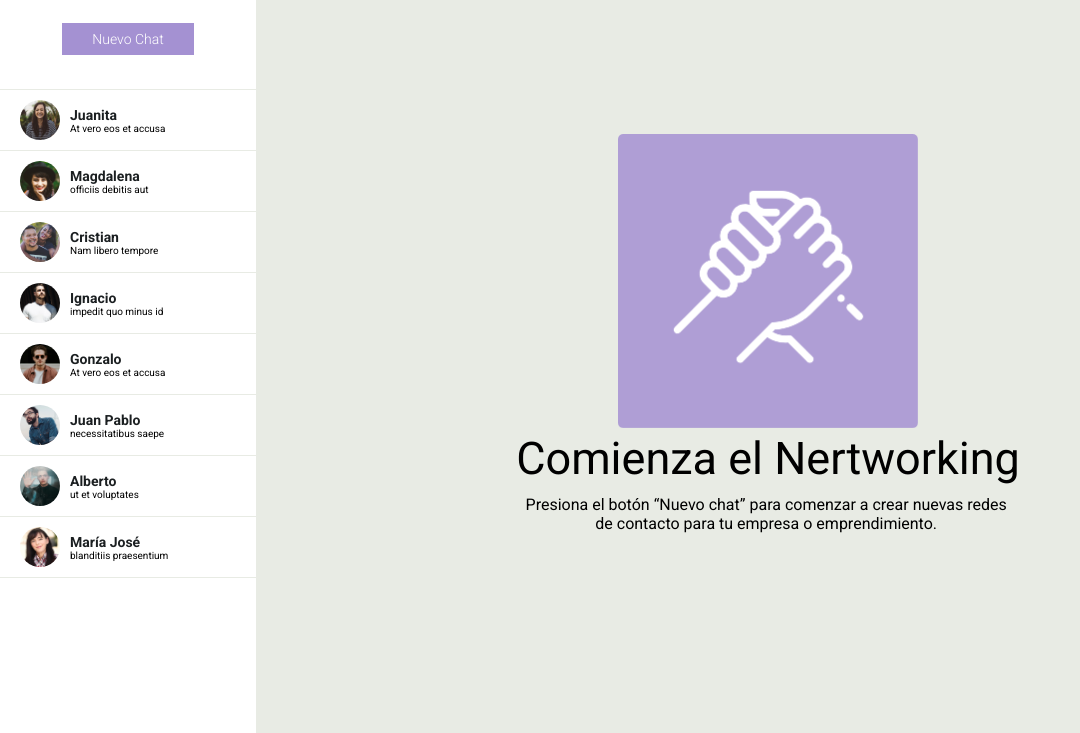
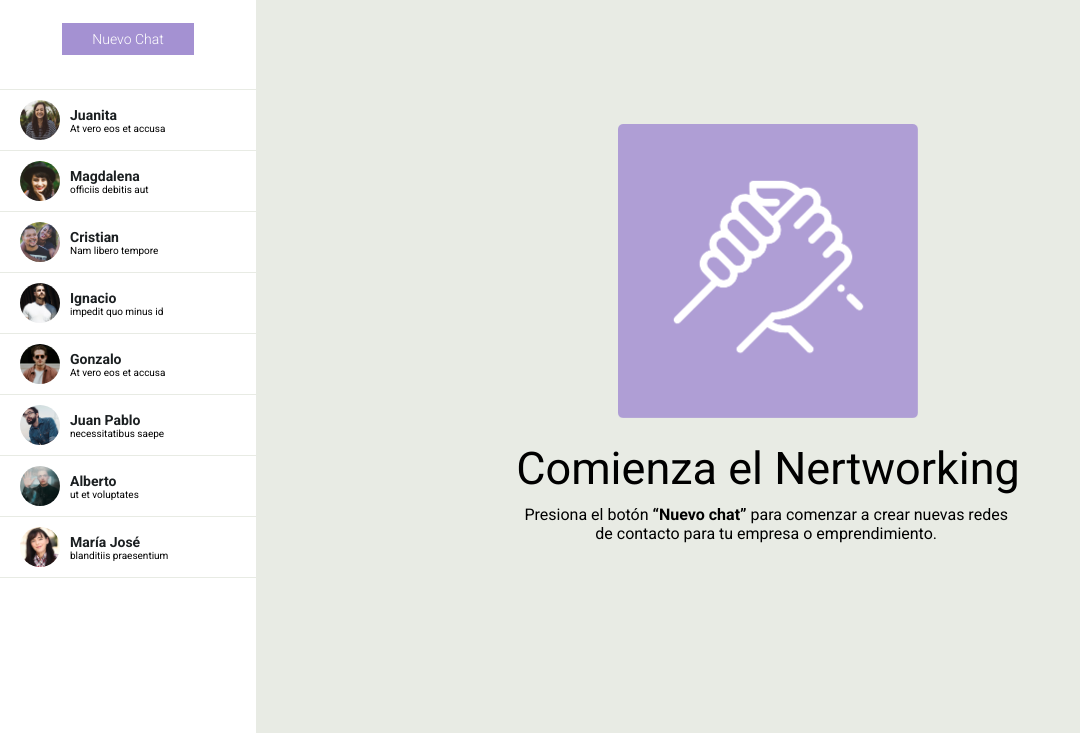
Before and after one commit to markobarraza/chatMensajeria_dLatam, a plain HTML site: page index.html in a window 1280 px wide. Shown: the part 67-800 px from the top of the page, without its empty margins (0-1080 px from the left). Drawn offline with Linux system fonts and the light colour scheme.

Commit message:
detalles de margenes y texto destacado

```diff
--- a/assets/css/style.css
+++ b/assets/css/style.css
@@ -121,7 +121,7 @@ body{
     font-size: 45px;
     font-weight: normal;
     margin: 0;
-    padding: 0 0 10px 0;
+    padding: 20px 0 10px 0;
 }
 .contenedor .principal .contenedor_info p{
     width: 500px;
--- a/index.html
+++ b/index.html
@@ -108,7 +108,7 @@
             <div class="contenedor_info">
                 <img src="./assets/img/hand.png" alt="">
                 <h2>Comienza el Nertworking</h2>
-                <p>Presiona el botón “Nuevo chat” para comenzar a crear nuevas
+                <p>Presiona el botón <b>“Nuevo chat”</b> para comenzar a crear nuevas
                     redes de contacto para tu empresa o emprendimiento.</p>
             </div>
         </section>
```
